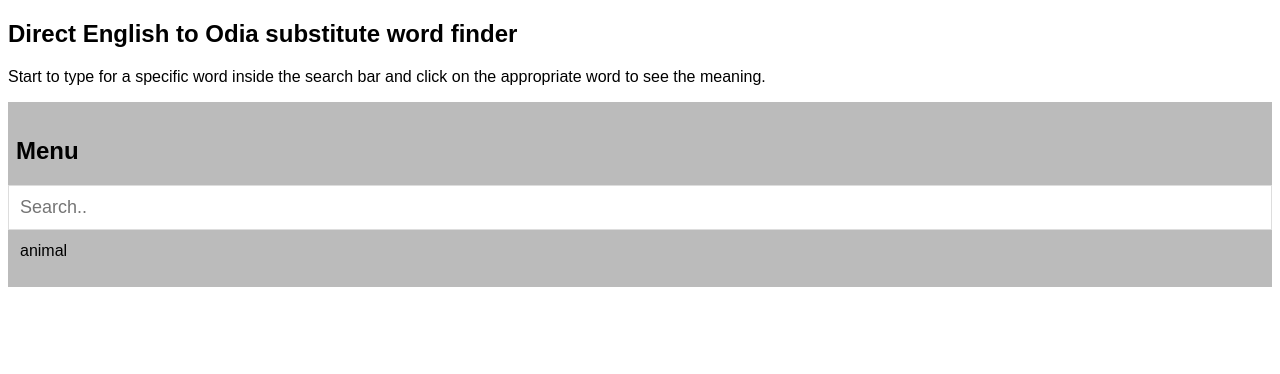
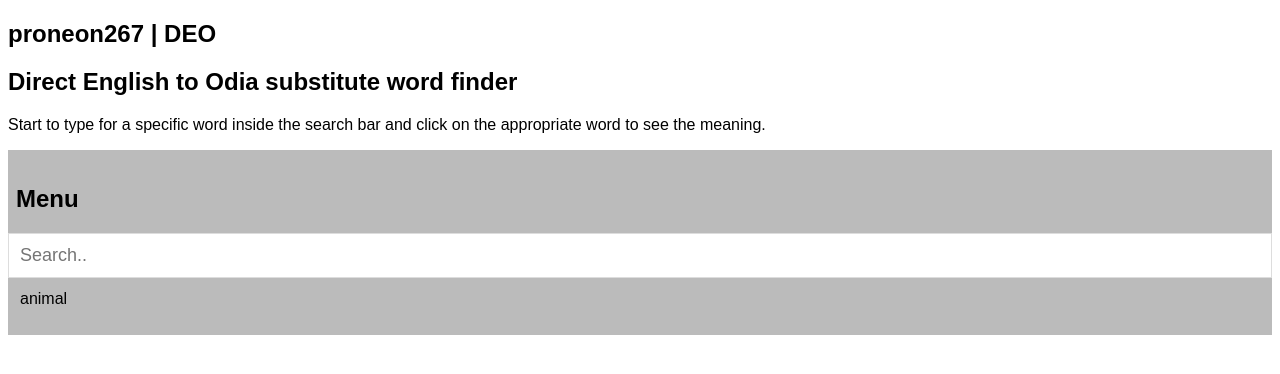
Before and after one commit to proneon267/deo, a Jekyll site: the page built from index.html, in a window 1280 px wide. Shown: the top 374 px of the page. Built offline with Jekyll 4.4.1, drawn with Linux system fonts in a browser that asks for light colours.

Commit message:
Update default.html

```diff
--- a/_layouts/default.html
+++ b/_layouts/default.html
@@ -58,7 +58,7 @@ body {
 </style>
 </head>
 <body>
-
+	<h2>proneon267 | DEO </h2>
 <h2>Direct English to Odia substitute word finder</h2>
 <p>Start to type for a specific word inside the search bar and click on the appropriate word to see the meaning.</p>
 
```
